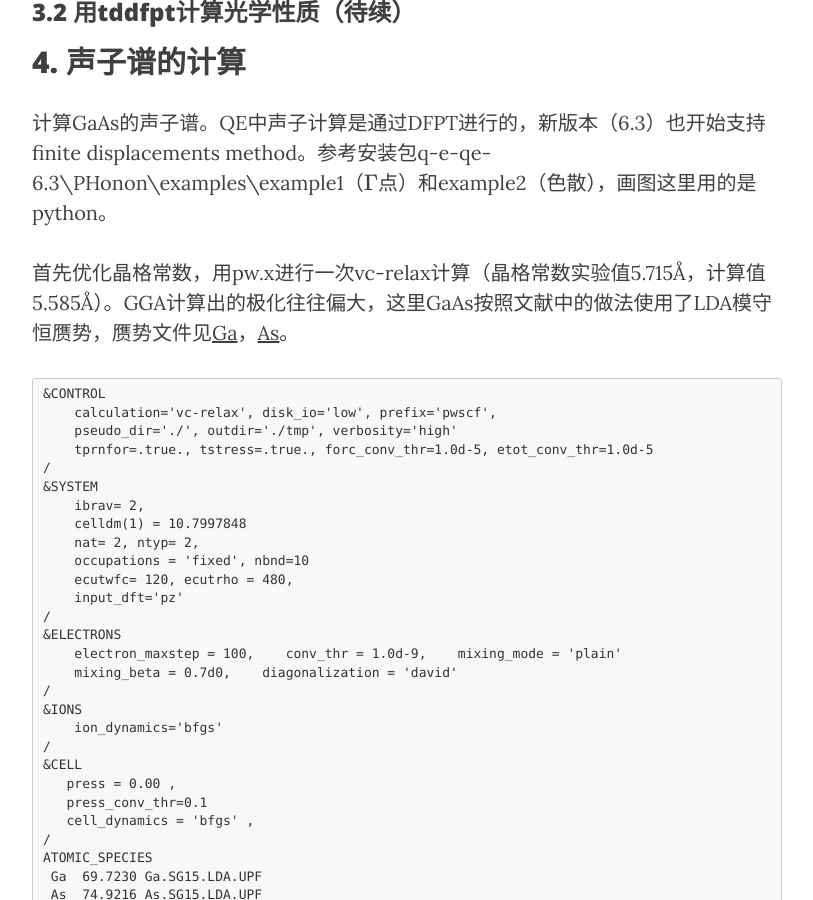
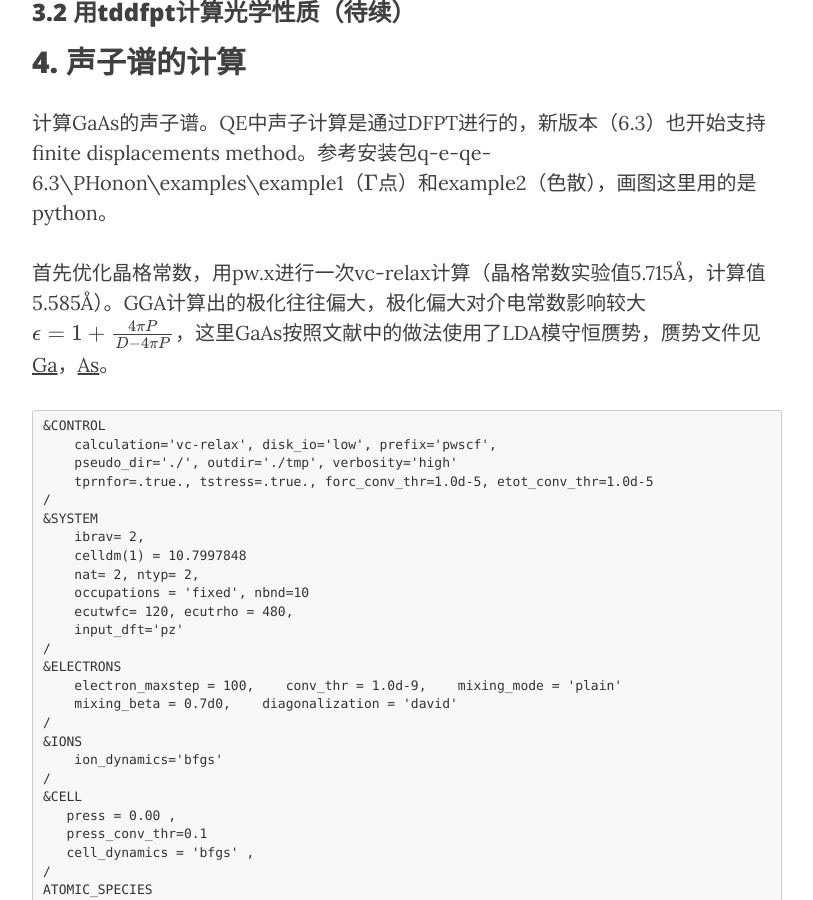
Before and after one commit to yyyu200/DFTbook, a Jekyll site: the page built from _posts/2019-04-01-HandsOn.md, in a window 1280 px wide and 900 px high, scrolled down 23427 px. Shown: the whole window, without its empty margins (233-1046 px from the left). Built offline with Jekyll 4.4.1, drawn with Linux system fonts in a browser that asks for light colours; nearby versions of some CDN libraries; formulas are drawn with MathJax 3; comment, search, counter and statistics services are not loaded.

Commit message:
modify at20190801-11:21:22-aliyun

````diff
--- a/_posts/2019-04-01-HandsOn.md
+++ b/_posts/2019-04-01-HandsOn.md
@@ -781,7 +781,7 @@ K_POINTS {automatic}
 ## 4. 声子谱的计算
 计算GaAs的声子谱。QE中声子计算是通过DFPT进行的，新版本（6.3）也开始支持finite displacements method。参考安装包q-e-qe-6.3\PHonon\examples\example1（$\Gamma$点）和example2（色散），画图这里用的是python。
 
-首先优化晶格常数，用pw.x进行一次vc-relax计算（晶格常数实验值5.715Å，计算值5.585Å）。GGA计算出的极化往往偏大，这里GaAs按照文献中的做法使用了LDA模守恒赝势，赝势文件见[Ga](../../../../../img/Ga.SG15.LDA.UPF)，[As](../../../../../img/As.SG15.LDA.UPF)。
+首先优化晶格常数，用pw.x进行一次vc-relax计算（晶格常数实验值5.715Å，计算值5.585Å）。GGA计算出的极化往往偏大，极化偏大对介电常数影响较大$\epsilon=1+\frac{4\pi P}{D-4\pi P}$，这里GaAs按照文献中的做法使用了LDA模守恒赝势，赝势文件见[Ga](../../../../../img/Ga.SG15.LDA.UPF)，[As](../../../../../img/As.SG15.LDA.UPF)。
 
 ```
 &CONTROL
````
